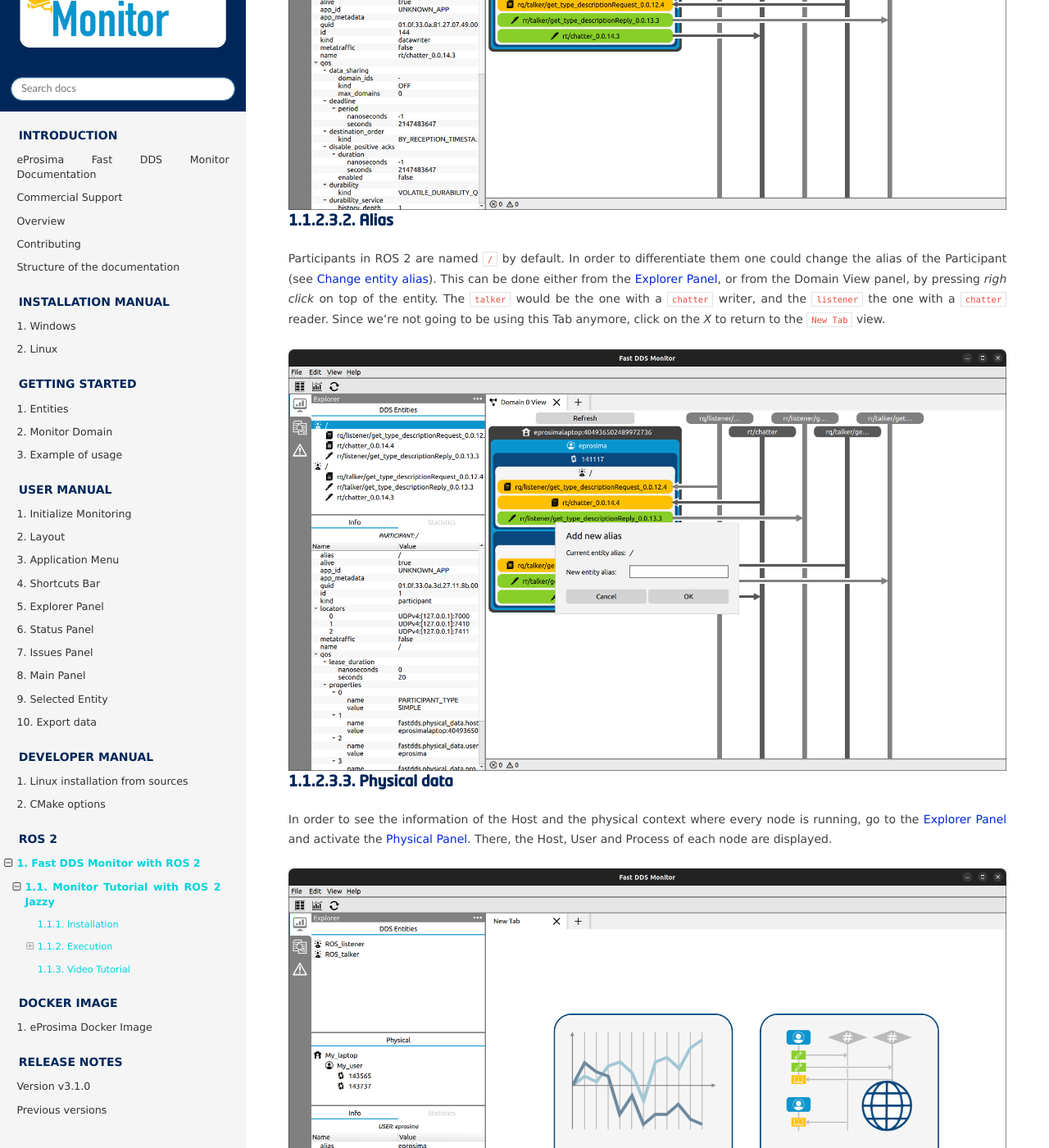
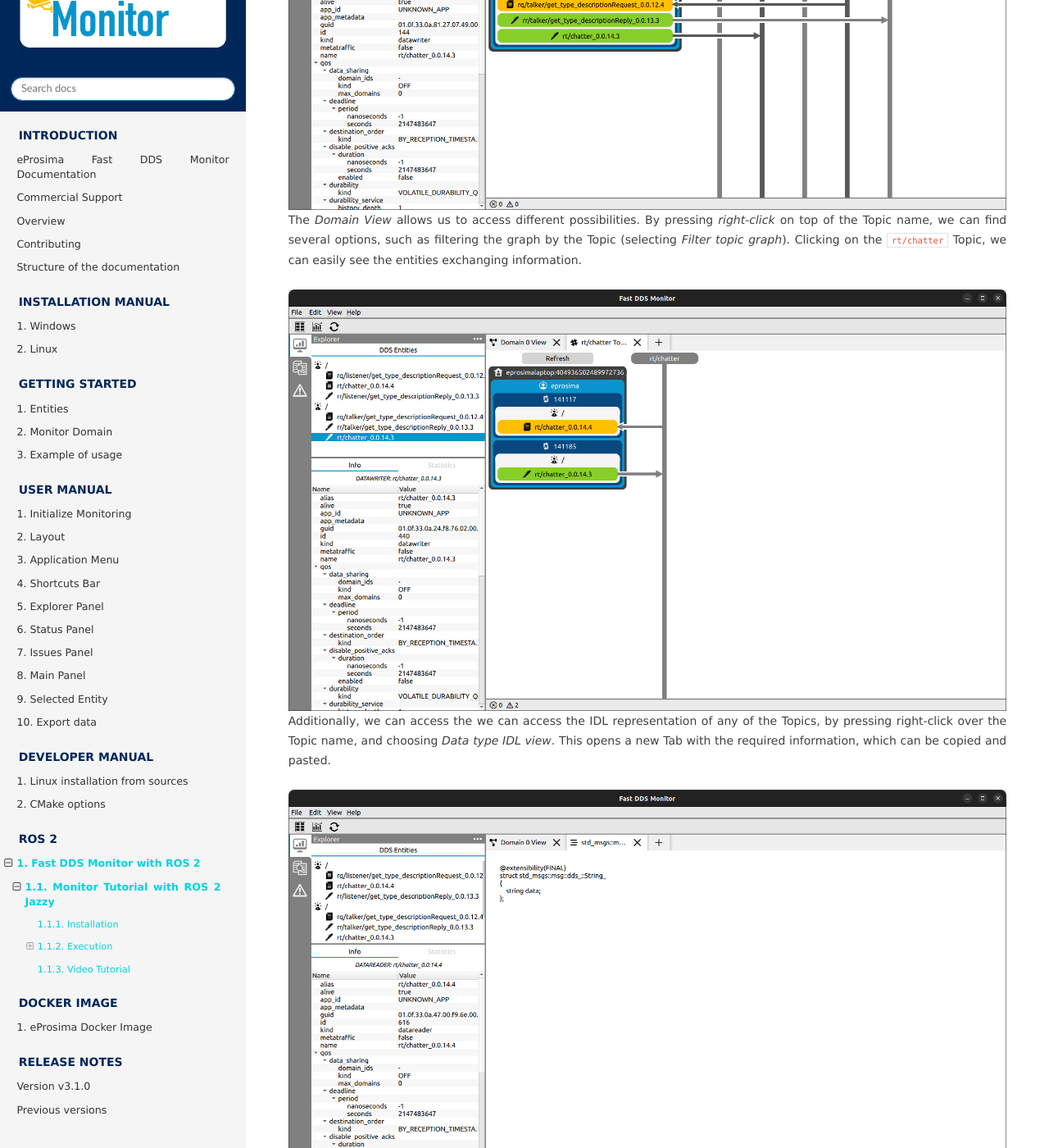
Before and after one commit to nguyenthang7215/DDS_Monitor, a Sphinx documentation site: the page built from docs/rst/ros/jazzy/jazzy.rst, in a window 1280 px wide and 1400 px high, scrolled down 2819 px. Shown: the whole window at 82% size. Built offline with Sphinx 7.4.7 and the Read the Docs theme 3.1.0, drawn with Linux system fonts in a browser that asks for light colours; some of the changed text lies outside the part shown.

Commit message:
Added IDL references (#249)
* Refs 22575: Added IDL references

Signed-off-by: Juanjo Garcia <juanjosegarcia@eprosima.com>

* Refs 22575: solved failiing CI

Signed-off-by: Juanjo Garcia <juanjosegarcia@eprosima.com>

---------

Signed-off-by: Juanjo Garcia <juanjosegarcia@eprosima.com>

```diff
--- a/docs/rst/ros/jazzy/jazzy.rst
+++ b/docs/rst/ros/jazzy/jazzy.rst
@@ -84,6 +84,20 @@
 .. figure:: /rst/figures/screenshots/jazzy_tutorial/Domain_Graph.png
     :align: center
 
+The *Domain View* allows us to access different possibilities. By pressing *right-click* on top of the Topic name, we
+can find several options, such as filtering the graph by the Topic (selecting *Filter topic graph*). Clicking on the
+:code:`rt/chatter` Topic, we can easily see the entities exchanging information.
+
+.. figure:: /rst/figures/screenshots/jazzy_tutorial/Topic_filter.png
+    :align: center
+
+Additionally, we can access the we can access the IDL representation of any of the Topics, by pressing right-click over
+the Topic name, and choosing *Data type IDL view*. This opens a new Tab with the required information, which can be
+copied and pasted.
+
+.. figure:: /rst/figures/screenshots/jazzy_tutorial/IDL_img_jazzy.png
+    :align: center
+
 Alias
 ^^^^^
 
@@ -95,16 +109,6 @@
 :code:`New Tab` view.
 
 .. figure:: /rst/figures/screenshots/jazzy_tutorial/Alias_new.png
-    :align: center
-
-Physical data
-^^^^^^^^^^^^^
-
-In order to see the information of the Host and the physical context where every node is running, go to
-the :ref:`left_panel` and activate the :ref:`physical_panel`.
-There, the Host, User and Process of each node are displayed.
-
-.. figure:: /rst/figures/screenshots/jazzy_tutorial/Physical.png
     :align: center
 
 Statistical data
```
Also changed, not shown: docs/rst/getting_started/tutorial.rst (+11 -2 lines), docs/rst/user_manual/chart_panel_index.rst (+6 -1 lines), docs/rst/figures/screenshots/IDL_img.png (added), docs/rst/figures/screenshots/jazzy_tutorial/IDL_img_jazzy.png (added), docs/rst/figures/screenshots/jazzy_tutorial/Physical.png (deleted), docs/rst/figures/screenshots/jazzy_tutorial/Topic_filter.png (added), docs/rst/figures/screenshots/usage_example/IDL_img_tutorial.png (added).
